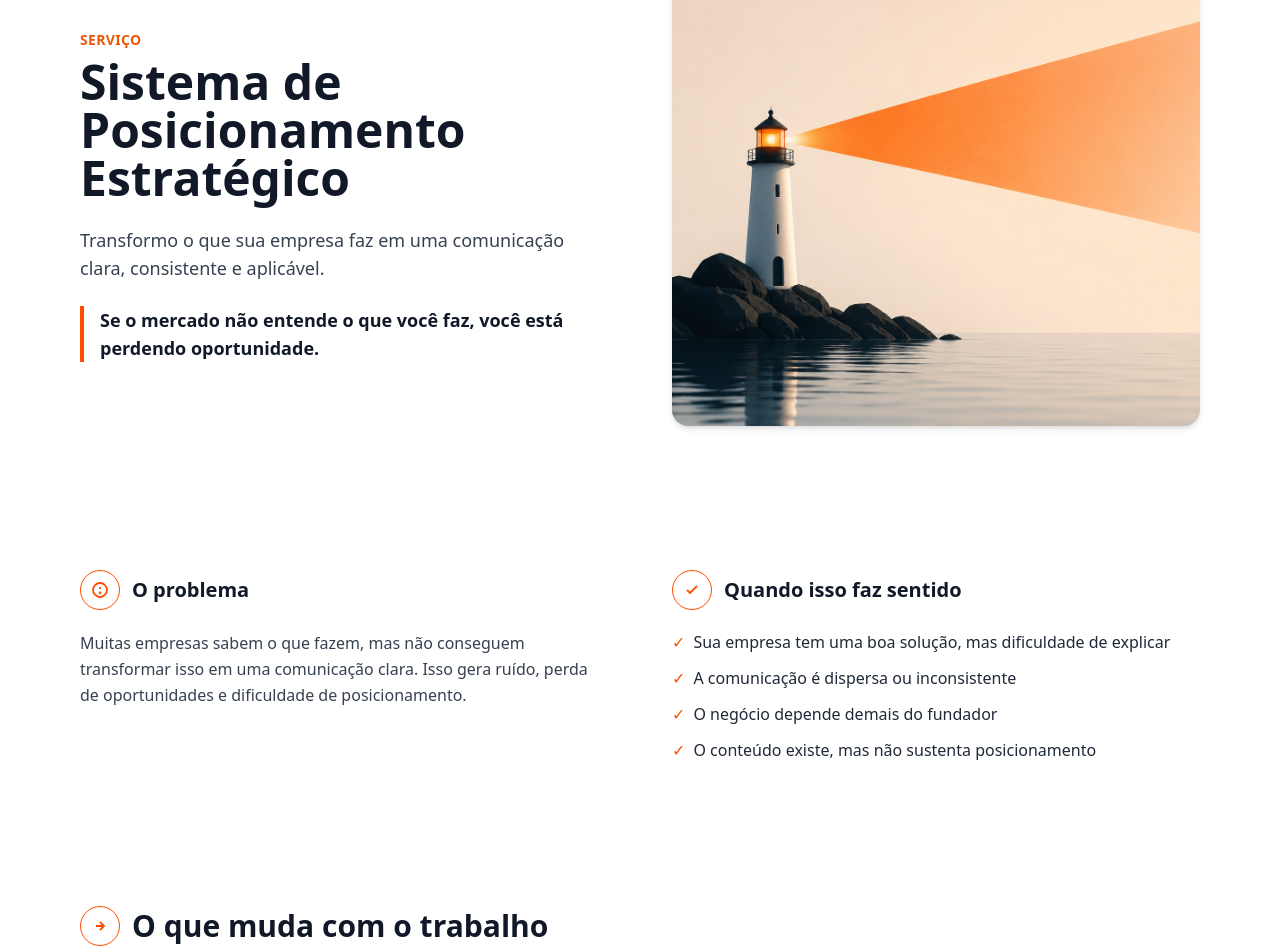
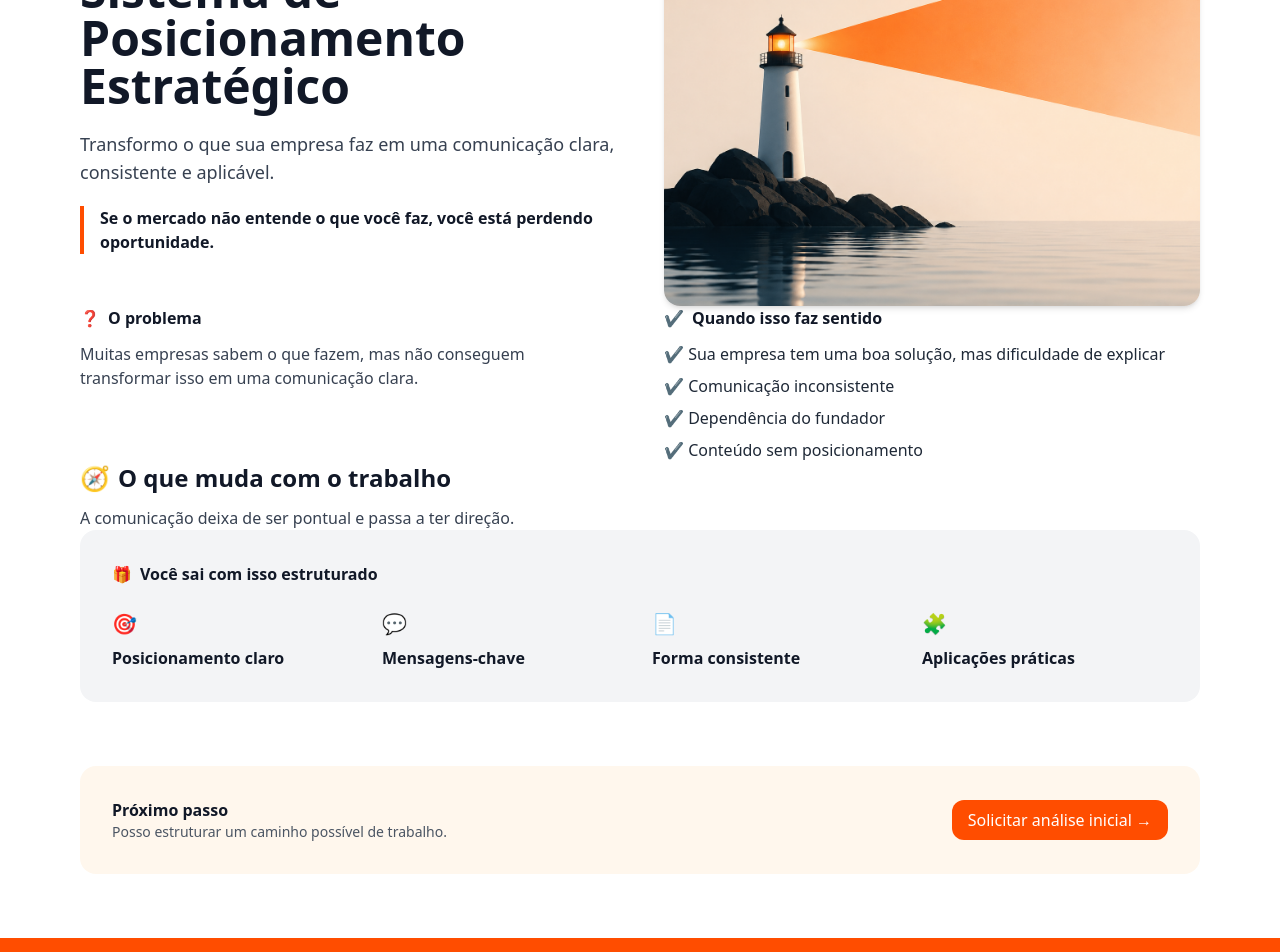
Before and after one commit to andretomazela-dev/integrado, a Next.js app: page /sistema-de-posicionamento-estrategico in a window 1280 px wide. Shown: the part 240-1192 px from the top of the page. Built offline with nearby package versions, Linux system fonts and the light colour scheme.

Commit message:
Update page.jsx

```diff
--- a/app/sistema-de-posicionamento-estrategico/page.jsx
+++ b/app/sistema-de-posicionamento-estrategico/page.jsx
@@ -3,12 +3,6 @@ import Header from "@/components/Header";
 import Footer from "@/components/Footer";
 import Image from "next/image";
 import Link from "next/link";
-
-const IconWrap = ({ children }) => (
-  <div className="w-10 h-10 flex items-center justify-center rounded-full border border-[#FF4D00] text-[#FF4D00]">
-    {children}
-  </div>
-);
 
 export default function SistemaPosicionamento() {
   return (
@@ -18,28 +12,28 @@ export default function SistemaPosicionamento() {
       <main className="bg-white">
 
         {/* HERO */}
-        <section className="py-20">
-          <div className="container grid md:grid-cols-2 gap-16 items-center">
+        <section className="section-hero">
+          <div className="container grid md:grid-cols-2 gap-12 items-center">
 
             <div>
-              <p className="uppercase tracking-wide text-sm text-orange-600 font-semibold">
+              <p className="uppercase text-sm text-orange-600 font-semibold">
                 Serviço
               </p>
 
-              <h1 className="mt-2 text-3xl md:text-5xl font-extrabold leading-tight">
+              <h1 className="mt-2 text-3xl md:text-5xl font-extrabold">
                 Sistema de Posicionamento Estratégico
               </h1>
 
-              <p className="mt-6 text-lg text-gray-700 max-w-prose">
+              <p className="mt-5 text-lg text-gray-700">
                 Transformo o que sua empresa faz em uma comunicação clara, consistente e aplicável.
               </p>
 
-              <p className="mt-6 text-lg font-semibold text-gray-900 border-l-4 border-[#FF4D00] pl-4">
+              <p className="mt-5 font-semibold border-l-4 border-[#FF4D00] pl-4">
                 Se o mercado não entende o que você faz, você está perdendo oportunidade.
               </p>
             </div>
 
-            <div className="rounded-2xl overflow-hidden shadow-md relative h-[360px] md:h-[460px]">
+            <div className="rounded-2xl overflow-hidden shadow-md relative h-[340px] md:h-[420px]">
               <Image
                 src="/hero-posicionamento.png"
                 alt="Clareza e direção estratégica"
@@ -52,42 +46,31 @@ export default function SistemaPosicionamento() {
         </section>
 
         {/* PROBLEMA + QUANDO */}
-        <section className="py-16">
-          <div className="container grid md:grid-cols-2 gap-16">
+        <section className="section-tight">
+          <div className="container grid md:grid-cols-2 gap-12">
 
             <div>
-              <h2 className="text-xl font-bold mb-5 flex items-center gap-3">
-                <IconWrap>
-                  <svg width="18" height="18" fill="none" stroke="currentColor" strokeWidth="1.8">
-                    <circle cx="9" cy="9" r="7" />
-                    <path d="M9 6v2" />
-                    <circle cx="9" cy="12" r="0.5" />
-                  </svg>
-                </IconWrap>
+              <h2 className="font-bold mb-3 flex items-center gap-2">
+                <span className="text-orange-500">❓</span>
                 O problema
               </h2>
 
-              <p className="text-gray-700 leading-relaxed">
+              <p className="text-gray-700">
                 Muitas empresas sabem o que fazem, mas não conseguem transformar isso em uma comunicação clara.
-                Isso gera ruído, perda de oportunidades e dificuldade de posicionamento.
               </p>
             </div>
 
             <div>
-              <h2 className="text-xl font-bold mb-5 flex items-center gap-3">
-                <IconWrap>
-                  <svg width="18" height="18" fill="none" stroke="currentColor" strokeWidth="1.8">
-                    <path d="M4 9l3 3 7-7" />
-                  </svg>
-                </IconWrap>
+              <h2 className="font-bold mb-3 flex items-center gap-2">
+                <span className="text-orange-500">✔️</span>
                 Quando isso faz sentido
               </h2>
 
-              <ul className="space-y-3 text-gray-800">
-                <li className="flex gap-2"><span className="text-[#FF4D00]">✓</span> Sua empresa tem uma boa solução, mas dificuldade de explicar</li>
-                <li className="flex gap-2"><span className="text-[#FF4D00]">✓</span> A comunicação é dispersa ou inconsistente</li>
-                <li className="flex gap-2"><span className="text-[#FF4D00]">✓</span> O negócio depende demais do fundador</li>
-                <li className="flex gap-2"><span className="text-[#FF4D00]">✓</span> O conteúdo existe, mas não sustenta posicionamento</li>
+              <ul className="space-y-2 text-gray-800">
+                <li>✔ Sua empresa tem uma boa solução, mas dificuldade de explicar</li>
+                <li>✔ Comunicação inconsistente</li>
+                <li>✔ Dependência do fundador</li>
+                <li>✔ Conteúdo sem posicionamento</li>
               </ul>
             </div>
 
@@ -95,59 +78,53 @@ export default function SistemaPosicionamento() {
         </section>
 
         {/* TRANSFORMAÇÃO */}
-        <section className="py-20">
+        <section className="section-tight">
           <div className="container">
 
-            <h2 className="text-2xl md:text-3xl font-bold flex items-center gap-3">
-              <IconWrap>
-                <svg width="18" height="18" fill="none" stroke="currentColor" strokeWidth="1.8">
-                  <path d="M5 9h8M9 5l4 4-4 4" />
-                </svg>
-              </IconWrap>
+            <h2 className="text-2xl font-bold flex items-center gap-2">
+              <span className="text-orange-500">🧭</span>
               O que muda com o trabalho
             </h2>
 
-            <p className="mt-6 text-gray-700 max-w-2xl">
+            <p className="mt-3 text-gray-700 max-w-2xl">
               A comunicação deixa de ser pontual e passa a ter direção.
-              O que sua empresa faz se torna compreensível, consistente e aplicável em diferentes contextos.
             </p>
 
           </div>
         </section>
 
         {/* ENTREGA */}
-        <section className="py-16">
+        <section className="section-tight">
           <div className="container">
 
-            <div className="bg-gray-100 rounded-2xl p-10">
+            <div className="bg-gray-100 rounded-2xl p-8">
 
-              <h3 className="text-xl font-semibold mb-10 flex items-center gap-3">
-                <IconWrap>
-                  <svg width="18" height="18" fill="none" stroke="currentColor" strokeWidth="1.8">
-                    <path d="M9 2l2 4 4 .5-3 3 .7 4.5L9 12l-4.7 2.5L5 9.5l-3-3 4-.5z" />
-                  </svg>
-                </IconWrap>
+              <h3 className="font-semibold mb-6 flex items-center gap-2">
+                <span className="text-orange-500">🎁</span>
                 Você sai com isso estruturado
               </h3>
 
-              <div className="grid md:grid-cols-4 gap-10">
+              <div className="grid md:grid-cols-4 gap-6">
 
-                {[
-                  ["Posicionamento claro", "Definição do que torna sua empresa relevante."],
-                  ["Mensagens-chave", "Narrativas alinhadas ao público e objetivos."],
-                  ["Forma consistente", "Discursos e conteúdos conectados ao posicionamento."],
-                  ["Aplicações práticas", "Materiais prontos para uso no dia a dia."]
-                ].map((item, i) => (
-                  <div key={i}>
-                    <div className="w-12 h-12 flex items-center justify-center rounded-full border border-[#FF4D00] mb-4 text-[#FF4D00]">
-                      <svg width="18" height="18" fill="none" stroke="currentColor" strokeWidth="1.8">
-                        <circle cx="9" cy="9" r="7" />
-                      </svg>
-                    </div>
-                    <h4 className="font-semibold">{item[0]}</h4>
-                    <p className="text-sm text-gray-600 mt-1">{item[1]}</p>
-                  </div>
-                ))}
+                <div>
+                  <div className="text-orange-500 text-xl mb-2">🎯</div>
+                  <h4 className="font-semibold">Posicionamento claro</h4>
+                </div>
+
+                <div>
+                  <div className="text-orange-500 text-xl mb-2">💬</div>
+                  <h4 className="font-semibold">Mensagens-chave</h4>
+                </div>
+
+                <div>
+                  <div className="text-orange-500 text-xl mb-2">📄</div>
+                  <h4 className="font-semibold">Forma consistente</h4>
+                </div>
+
+                <div>
+                  <div className="text-orange-500 text-xl mb-2">🧩</div>
+                  <h4 className="font-semibold">Aplicações práticas</h4>
+                </div>
 
               </div>
 
@@ -157,24 +134,21 @@ export default function SistemaPosicionamento() {
         </section>
 
         {/* CTA */}
-        <section className="py-20 pb-32">
+        <section className="section">
           <div className="container">
 
-            <div className="bg-orange-50 rounded-2xl p-10 flex flex-col md:flex-row items-center justify-between gap-6">
+            <div className="bg-orange-50 rounded-2xl p-8 flex justify-between items-center">
 
               <div>
-                <h2 className="text-xl font-bold">
-                  Próximo passo
-                </h2>
-
-                <p className="text-gray-700 mt-2 max-w-md">
-                  Posso fazer uma leitura inicial da sua comunicação e estruturar um caminho possível de trabalho.
+                <h2 className="font-bold">Próximo passo</h2>
+                <p className="text-gray-600 text-sm">
+                  Posso estruturar um caminho possível de trabalho.
                 </p>
               </div>
 
               <Link
                 href="/#contato"
-                className="bg-[#FF4D00] text-white px-6 py-3 rounded-xl font-semibold hover:opacity-90 transition"
+                className="btn btn-primary"
               >
                 Solicitar análise inicial →
               </Link>
```
